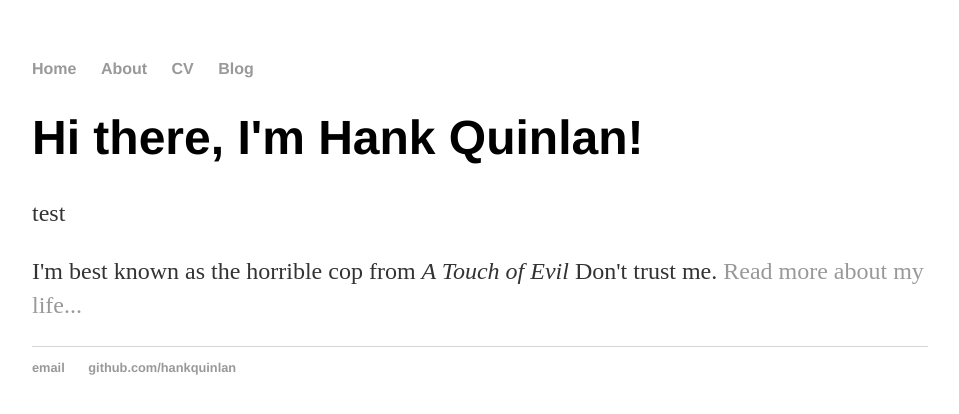
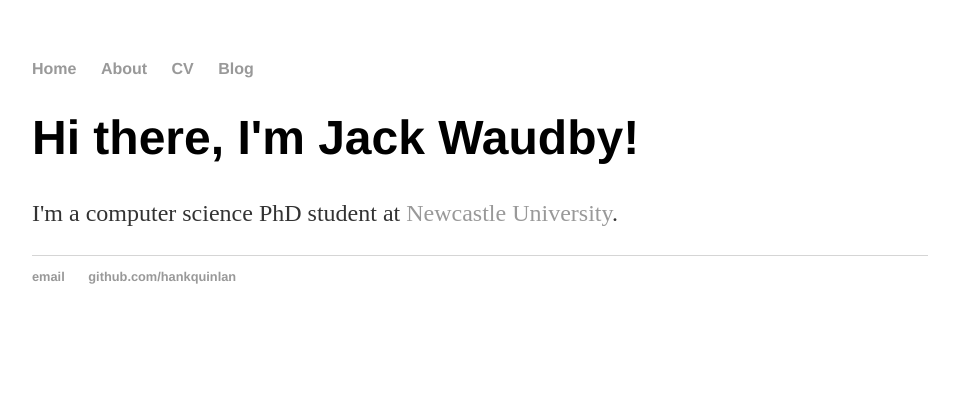
Before and after one commit to jackwaudby/jackwaudby.github.io, a Jekyll site: the page built from index.html, in a window 1280 px wide. Shown: the top 414 px of the page, without its empty margins (160-1119 px from the left). Built offline with Jekyll 4.4.1, drawn with Linux system fonts in a browser that asks for light colours.

Commit message:
added more infomation to homepage [issue 1]

```diff
--- a/index.html
+++ b/index.html
@@ -3,7 +3,6 @@ layout: default
 title: Hank Quinlan, Horrible Cop
 ---
 <div class="blurb">
-	<h1>Hi there, I'm Hank Quinlan!</h1>
-	<p> test </p>
-	<p>I'm best known as the horrible cop from <em>A Touch of Evil</em> Don't trust me. <a href="/about">Read more about my life...</a></p>
+	<h1>Hi there, I'm Jack Waudby!</h1>
+	<p>I'm a computer science PhD student at <a href="https://www.ncl.ac.uk"> Newcastle University</a>.</p>
 </div><!-- /.blurb -->
```
